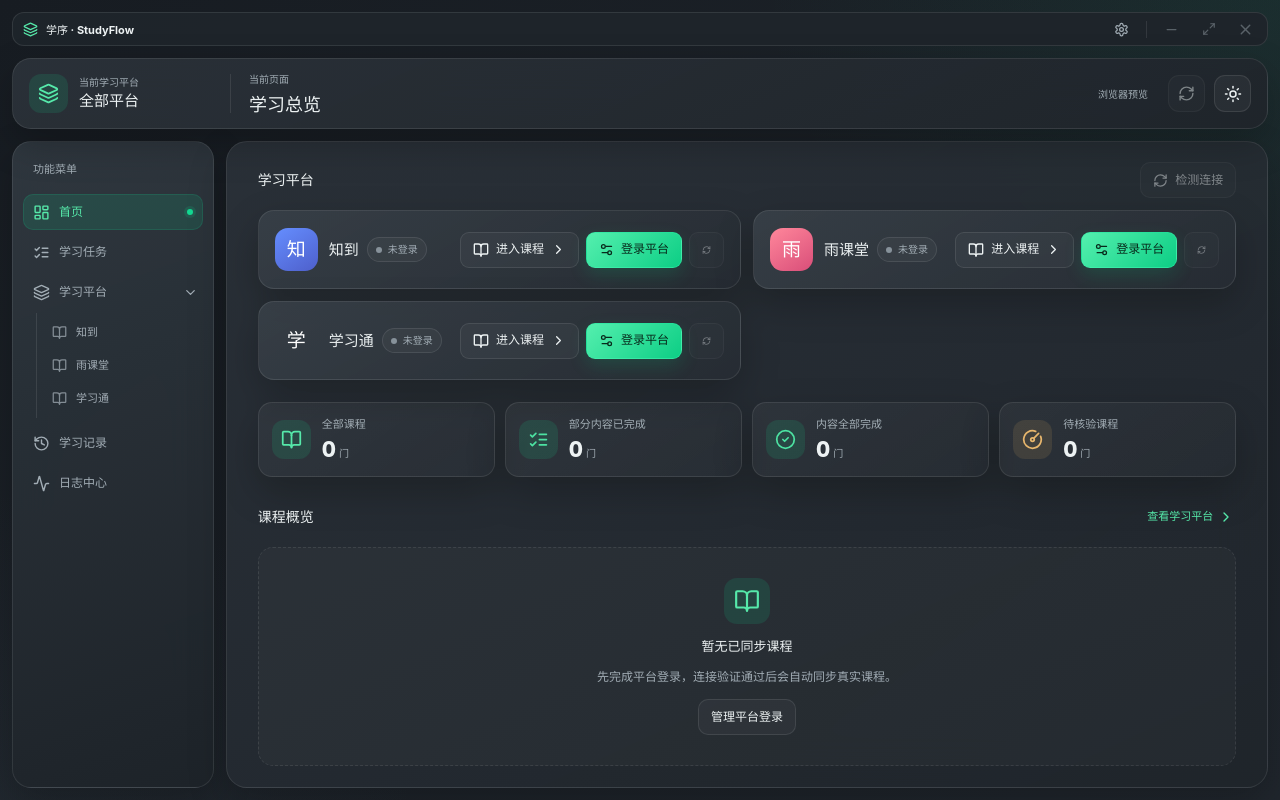
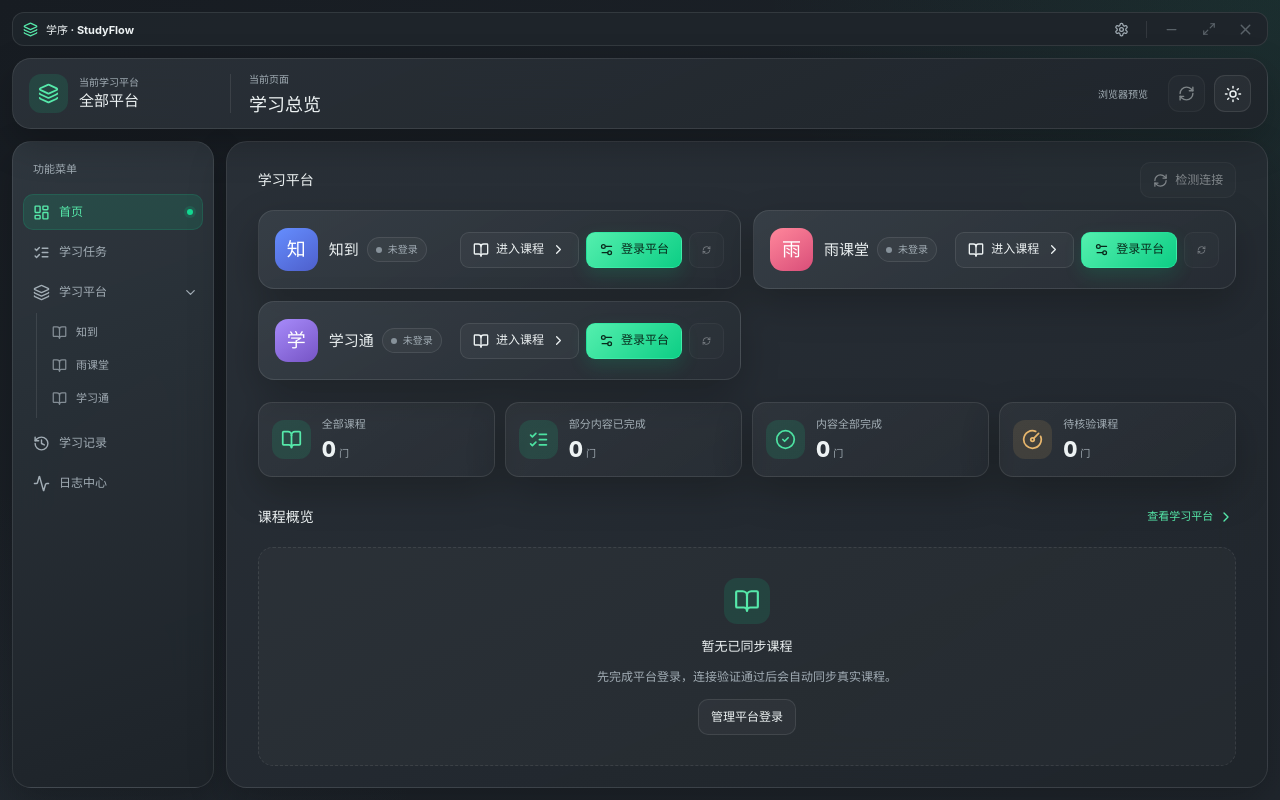
Before and after one commit to 07xh/StudyFlow, a React (Vite) app in the folder frontend/: page / in a window 1280 px wide. Built offline with nearby package versions, Linux system fonts and the light colour scheme.

Commit message:
fix(ui): restore visible Xuexitong platform icon on dashboard

```diff
--- a/frontend/src/ui/foundation.css
+++ b/frontend/src/ui/foundation.css
@@ -190,6 +190,7 @@
 }
 .sf-shell .sf-provider-blue{background:linear-gradient(145deg,#658eff,#4e5fcb);color:#fff}
 .sf-shell .sf-provider-rose{background:linear-gradient(145deg,#ff879b,#d94e79);color:#fff}
+.sf-shell .sf-provider-violet{background:linear-gradient(145deg,#a78bfa,#7654c5);color:#fff}
 .sf-shell .sf-provider-neutral{background:linear-gradient(145deg,#929aa1,#626d76);color:#fff}
 .sf-shell .status{
   display:inline-flex;align-items:center;gap:6px;
```
